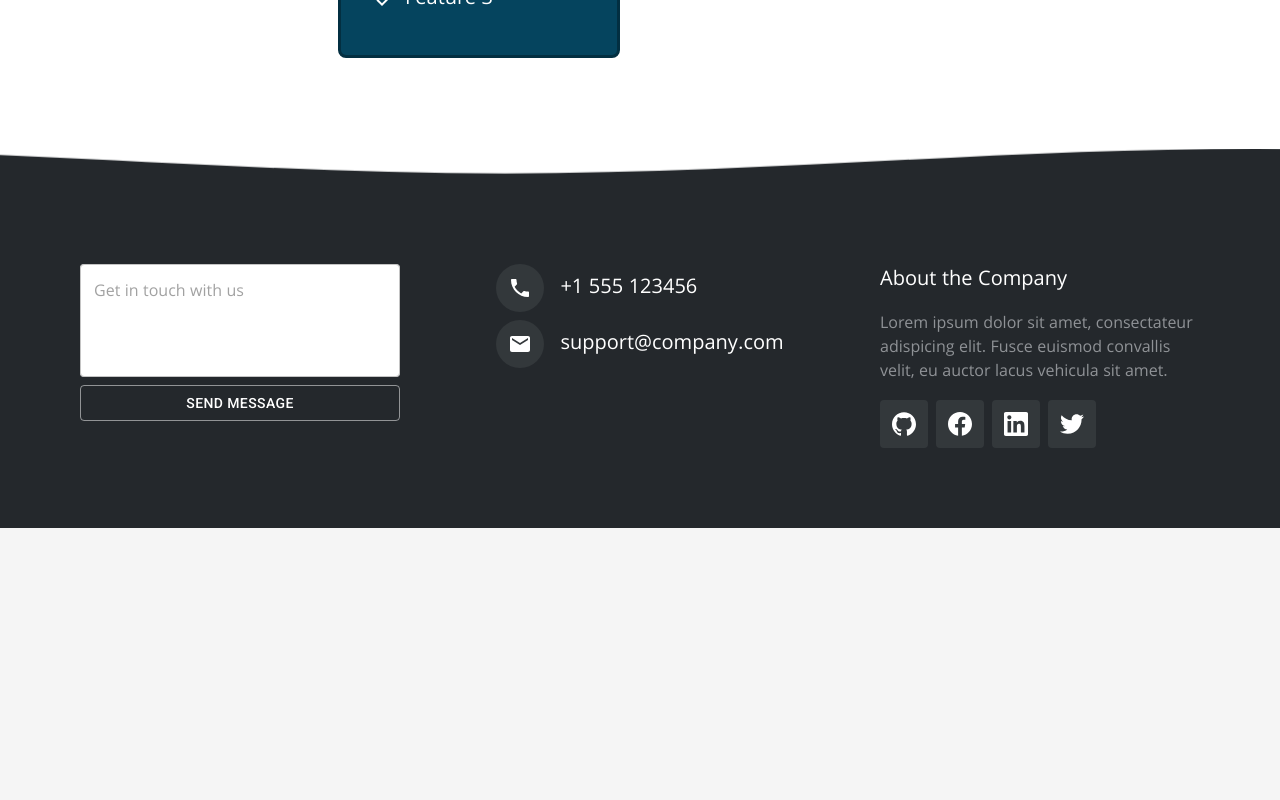
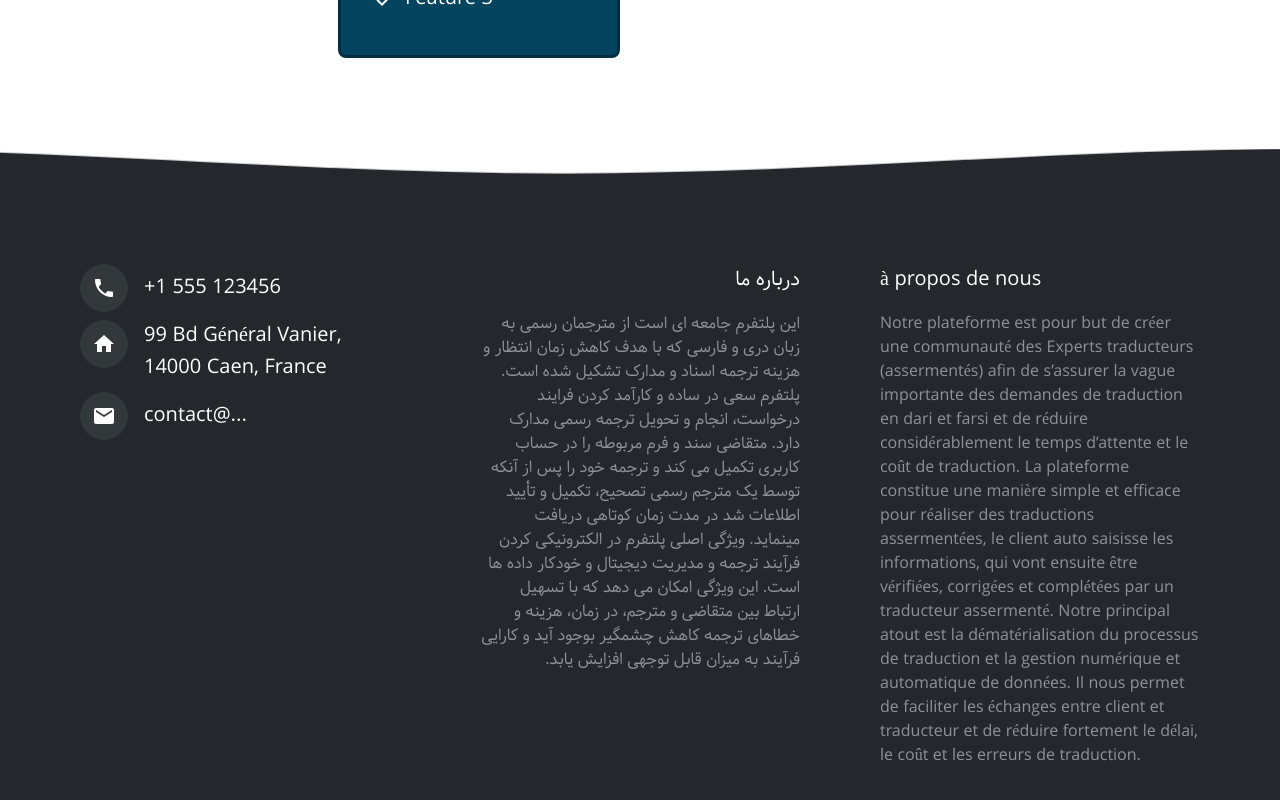
Before and after one commit to kiarashmhn/DocumentTranslation-FrontEnd, a React (Create React App) app: page / in a window 1280 px wide. Shown: the part 2299-3099 px from the top of the page. Before the commit the page ends 2827 px from the top, so only its background shows below. Built offline with nearby package versions, Linux system fonts and the light colour scheme; a web font is replaced by a local one.

Commit message:
- complete about us section

```diff
--- a/src/Dictionary.js
+++ b/src/Dictionary.js
@@ -13,7 +13,7 @@ export const Dictionary = {
   },
   address: {
     persian: "آدرس دریافت مدارک ترجمه شده",
-    french: "Recevoir l'adresse"
+    french: "Adresse d'envoi de la commande"
   },
   country: {
     persian: "کشور محل سکونت",
@@ -81,7 +81,7 @@ export const Dictionary = {
   },
   description: {
     persian: "توضیحات تکمیلی",
-    french: "La description"
+    french: "informations complémentaires"
   },
   personalInfo: {
     persian: "اطلاعات شخصی",
--- a/src/components/footer/Footer.js
+++ b/src/components/footer/Footer.js
@@ -8,14 +8,15 @@ import {
   //Hidden,
   withStyles,
   withWidth,
-  isWidthUp,
-  TextField
+  isWidthUp
+  //TextField
 } from "@material-ui/core";
 import PhoneIcon from "@material-ui/icons/Phone";
 import MailIcon from "@material-ui/icons/Mail";
+import HomeIcon from "@material-ui/icons/Home";
 import WaveBorder from "../Template/WaveBorder";
 import transitions from "@material-ui/core/styles/transitions";
-import ColoredButton from "../Template/ColoredButton";
+//import ColoredButton from "../Template/ColoredButton";
 
 const styles = theme => ({
   footerInner: {
@@ -81,12 +82,16 @@ const infos = [
     description: "+1 555 123456"
   },
   {
+    icon: <HomeIcon />,
+    description: "99 Bd Général Vanier, 14000 Caen, France"
+  },
+  {
     icon: <MailIcon />,
-    description: "support@company.com"
+    description: "contact@..."
   }
 ];
 
-const socialIcons = [
+/*const socialIcons = [
   {
     icon: (
       <svg
@@ -151,7 +156,7 @@ const socialIcons = [
     label: "Twitter",
     href: "https://www.twitter.com/"
   }
-];
+];*/
 
 class Footer extends Component {
   constructor(props) {
@@ -169,7 +174,7 @@ class Footer extends Component {
         />
         <div className={classes.footerInner}>
           <Grid container spacing={isWidthUp("md", width) ? 10 : 5}>
-            <Grid item xs={12} md={6} lg={4}>
+            {/*<Grid item xs={12} md={6} lg={4}>
               <form>
                 <Box display="flex" flexDirection="column">
                   <Box mb={1}>
@@ -195,7 +200,7 @@ class Footer extends Component {
                   </ColoredButton>
                 </Box>
               </form>
-            </Grid>
+            </Grid>*/}
             <Grid item xs={12} md={6} lg={4}>
               <Box display="flex" justifyContent="center">
                 <div>
@@ -224,15 +229,24 @@ class Footer extends Component {
                 </div>
               </Box>
             </Grid>
-            <Grid item xs={12} md={6} lg={4}>
+            <Grid item xs={12} md={6} lg={4} dir={"rtl"}>
               <Typography variant="h6" paragraph className="text-white">
-                About the Company
+                درباره ما
               </Typography>
               <Typography style={{ color: "#8f9296" }} paragraph>
-                Lorem ipsum dolor sit amet, consectateur adispicing elit. Fusce
-                euismod convallis velit, eu auctor lacus vehicula sit amet.
+                این پلتفرم جامعه ای است از مترجمان رسمی به زبان دری و فارسی که
+                با هدف کاهش زمان انتظار و هزینه ترجمه اسناد و مدارک تشکیل شده
+                است. پلتفرم سعی در ساده و کارآمد کردن فرایند درخواست، انجام و
+                تحویل ترجمه رسمی مدارک دارد. متقاضی سند و فرم مربوطه را در حساب
+                کاربری تکمیل می کند و ترجمه خود را پس از آنکه توسط یک مترجم رسمی
+                تصحیح، تکمیل و تأیید اطلاعات شد در مدت زمان کوتاهی دریافت
+                مینماید. ویژگی اصلی پلتفرم در الکترونیکی کردن فرآیند ترجمه و
+                مدیریت دیجیتال و خودکار داده ها است. این ویژگی امکان می دهد که
+                با تسهیل ارتباط بین متقاضی و مترجم، در زمان، هزینه و خطاهای
+                ترجمه کاهش چشمگیر بوجود آید و کارایی فرآیند به میزان قابل توجهی
+                افزایش یابد.
               </Typography>
-              <Box display="flex">
+              {/*<Box display="flex">
                 {socialIcons.map((socialIcon, index) => (
                   <Box
                     key={index}
@@ -247,7 +261,43 @@ class Footer extends Component {
                     </IconButton>
                   </Box>
                 ))}
-              </Box>
+              </Box>*/}
+            </Grid>
+            <Grid item xs={12} md={6} lg={4}>
+              <Typography variant="h6" paragraph className="text-white">
+                à propos de nous
+              </Typography>
+              <Typography style={{ color: "#8f9296" }} paragraph>
+                Notre plateforme est pour but de créer une communauté des
+                Experts traducteurs (assermentés) afin de s’assurer la vague
+                importante des demandes de traduction en dari et farsi et de
+                réduire considérablement le temps d’attente et le coût de
+                traduction. La plateforme constitue une manière simple et
+                efficace pour réaliser des traductions assermentées, le client
+                auto saisisse les informations, qui vont ensuite être vérifiées,
+                corrigées et complétées par un traducteur assermenté. Notre
+                principal atout est la dématérialisation du processus de
+                traduction et la gestion numérique et automatique de données. Il
+                nous permet de faciliter les échanges entre client et traducteur
+                et de réduire fortement le délai, le coût et les erreurs de
+                traduction.
+              </Typography>
+              {/*<Box display="flex">
+                {socialIcons.map((socialIcon, index) => (
+                  <Box
+                    key={index}
+                    mr={index !== socialIcons.length - 1 ? 1 : 0}
+                  >
+                    <IconButton
+                      aria-label={socialIcon.label}
+                      className={classes.socialIcon}
+                      href={socialIcon.href}
+                    >
+                      {socialIcon.icon}
+                    </IconButton>
+                  </Box>
+                ))}
+              </Box>*/}
             </Grid>
           </Grid>
         </div>
--- a/src/components/order/IdentityCertificate.jsx
+++ b/src/components/order/IdentityCertificate.jsx
@@ -113,6 +113,19 @@ class IdentityCertificate extends Component {
 
   getSteps = () => {
     return [
+      {
+        title: getCompleteName("uploadFiles"),
+        content: (
+          <form onSubmit={this.handleNext}>
+            <Grid container spacing={2}>
+              <Grid item xs={12} sm={12} md={12} key={"files"}>
+                <CustomFileUpload onChange={this.onFileChange} />
+              </Grid>
+            </Grid>
+            {this.getStepActions()}
+          </form>
+        )
+      },
       {
         title: getCompleteName("personalInfo"),
         content: (
@@ -543,19 +556,6 @@ class IdentityCertificate extends Component {
         )
       },
       {
-        title: getCompleteName("uploadFiles"),
-        content: (
-          <form onSubmit={this.handleNext}>
-            <Grid container spacing={2}>
-              <Grid item xs={12} sm={12} md={12} key={"files"}>
-                <CustomFileUpload onChange={this.onFileChange} />
-              </Grid>
-            </Grid>
-            {this.getStepActions()}
-          </form>
-        )
-      },
-      {
         title: getCompleteName("description"),
         content: (
           <form onSubmit={this.handleNext}>
```
